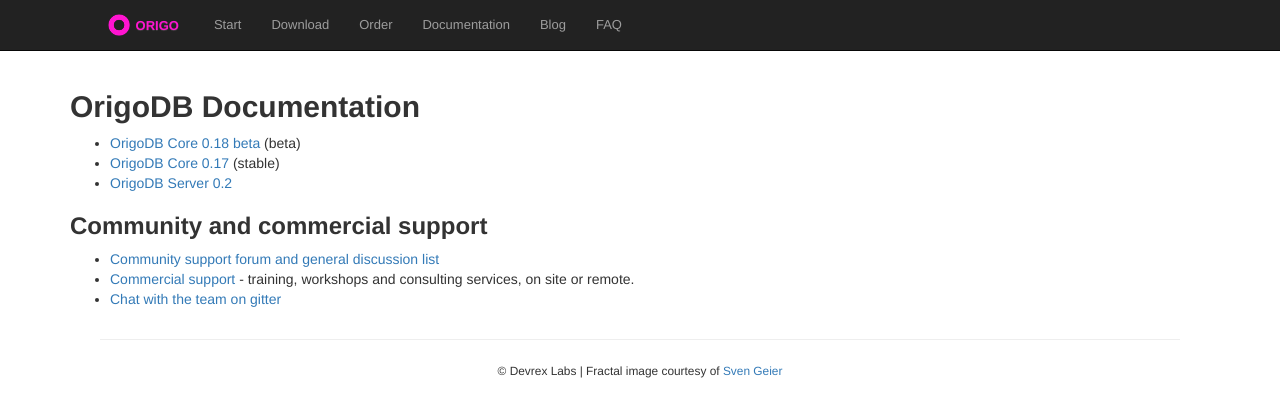
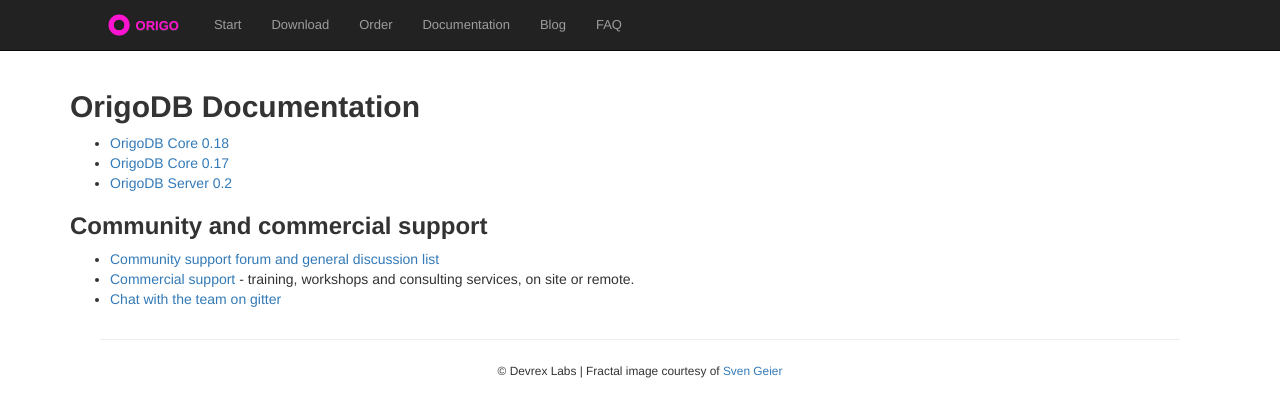
Before and after one commit to DevrexLabs/devrexlabs.github.io, a Jekyll site: the page built from docs/index.md, in a window 1280 px wide. Shown: the top 417 px of the page. Built offline with Jekyll 4.4.1, drawn with Linux system fonts in a browser that asks for light colours; nearby versions of some CDN libraries; Markdown is read by kramdown in place of the engine named in the settings.

Commit message:
0.18 release docs

```diff
--- a/docs/index.md
+++ b/docs/index.md
@@ -4,8 +4,8 @@
 ---
 
 ## {{page.title}}
-* [OrigoDB Core 0.18 beta](core-0.18/) (beta)
-* [OrigoDB Core 0.17](core-0.17/) (stable)
+* [OrigoDB Core 0.18](core-0.18/)
+* [OrigoDB Core 0.17](core-0.17/)
 * [OrigoDB Server 0.2](server-0.2/)
 
 
```
